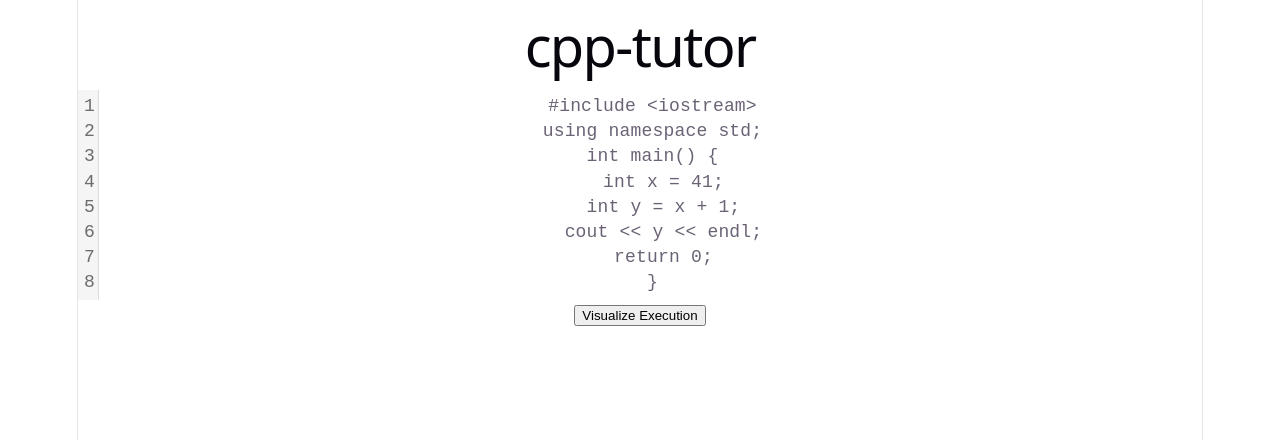
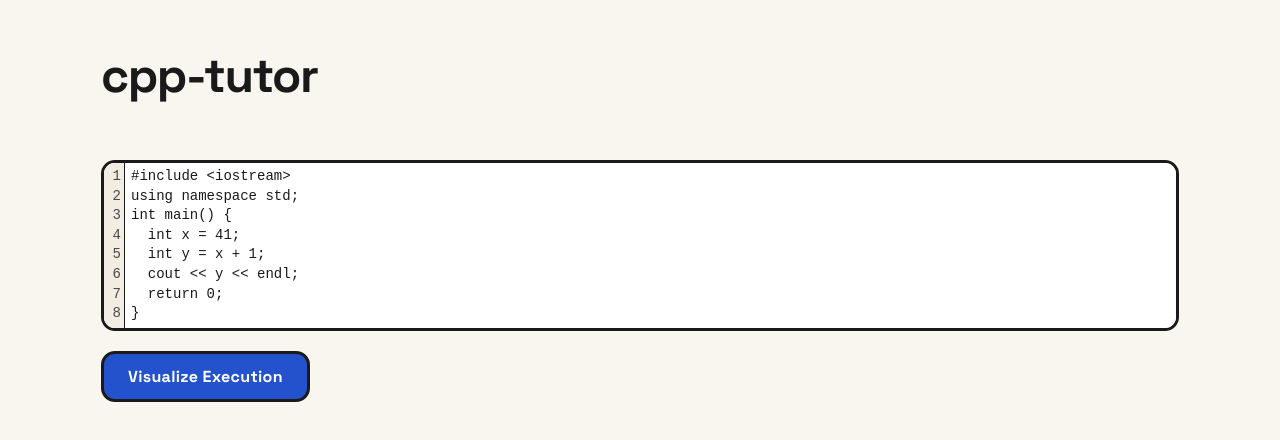
Before and after one commit to jmanoj0905/cpp-tutor, a React (Vite) app in the folder frontend/: page / in a window 1280 px wide. Shown: the top 440 px of the page. Built offline with nearby package versions, Linux system fonts and the light colour scheme; no server answers.

Commit message:
feat(frontend): WIP slider VCR, Bauhaus css overhaul, web fonts

```diff
--- a/frontend/index.html
+++ b/frontend/index.html
@@ -4,7 +4,13 @@
     <meta charset="UTF-8" />
     <link rel="icon" type="image/svg+xml" href="/favicon.svg" />
     <meta name="viewport" content="width=device-width, initial-scale=1.0" />
-    <title>frontend</title>
+    <link rel="preconnect" href="https://fonts.googleapis.com" />
+    <link rel="preconnect" href="https://fonts.gstatic.com" crossorigin />
+    <link
+      href="https://fonts.googleapis.com/css2?family=Space+Grotesk:wght@400;500;700&family=JetBrains+Mono:wght@400;500;700&display=swap"
+      rel="stylesheet"
+    />
+    <title>cpp-tutor</title>
   </head>
   <body>
     <div id="root"></div>
--- a/frontend/src/controls/Vcr.tsx
+++ b/frontend/src/controls/Vcr.tsx
@@ -1,14 +1,40 @@
 import type { usePlayer } from "../player/usePlayer";
 
 export function Vcr({ player }: { player: ReturnType<typeof usePlayer> }) {
-  const { index, total, first, prev, next, last } = player;
+  const { index, total, first, prev, next, last, goto } = player;
+  const max = Math.max(0, total - 1);
+
   return (
-    <div className="vcr">
-      <button onClick={first} disabled={index === 0}>&lt;&lt; First</button>
-      <button onClick={prev} disabled={index === 0}>&lt; Prev</button>
-      <button onClick={next} disabled={index === total - 1}>Next &gt;</button>
-      <button onClick={last} disabled={index === total - 1}>Last &gt;&gt;</button>
-      <span className="counter">Step {index + 1} of {total}</span>
+    <div className="vcr" aria-label="Execution controls">
+      <div className="timeline">
+        <label htmlFor="execution-step">Step timeline</label>
+        <input
+          id="execution-step"
+          aria-label="Execution step"
+          type="range"
+          min="0"
+          max={max}
+          step="1"
+          value={index}
+          onChange={(event) => goto(Number(event.currentTarget.value))}
+        />
+        <span className="counter">Step {index + 1} of {total}</span>
+      </div>
+
+      <div className="vcr-buttons">
+        <button onClick={first} disabled={index === 0}>
+          &lt;&lt; First
+        </button>
+        <button onClick={prev} disabled={index === 0}>
+          &lt; Prev
+        </button>
+        <button onClick={next} disabled={index === total - 1}>
+          Next &gt;
+        </button>
+        <button onClick={last} disabled={index === total - 1}>
+          Last &gt;&gt;
+        </button>
+      </div>
     </div>
   );
 }
--- a/frontend/src/index.css
+++ b/frontend/src/index.css
@@ -1,113 +1,327 @@
+/* ── Bauhaus Flat & Rounded theme ───────────────────────────── */
 :root {
-  --text: #6b6375;
-  --text-h: #08060d;
-  --bg: #fff;
-  --border: #e5e4e7;
-  --code-bg: #f4f3ec;
-  --accent: #aa3bff;
-  --accent-bg: rgba(170, 59, 255, 0.1);
-  --accent-border: rgba(170, 59, 255, 0.5);
-  --social-bg: rgba(244, 243, 236, 0.5);
-  --shadow:
-    rgba(0, 0, 0, 0.1) 0 10px 15px -3px, rgba(0, 0, 0, 0.05) 0 4px 6px -2px;
+  /* surfaces */
+  --bg: #f9f6f0;        /* cream */
+  --panel: #ffffff;     /* card fill */
+  --code-bg: #f2ede3;   /* warm code surface */
 
-  --sans: system-ui, 'Segoe UI', Roboto, sans-serif;
-  --heading: system-ui, 'Segoe UI', Roboto, sans-serif;
-  --mono: ui-monospace, Consolas, monospace;
+  /* ink */
+  --ink: #1a1a1a;       /* charcoal: text, borders, frames */
+  --ink-soft: #4a4a4a;  /* secondary text */
 
-  font: 18px/145% var(--sans);
-  letter-spacing: 0.18px;
-  color-scheme: light dark;
-  color: var(--text);
+  /* Bauhaus primaries — state indicators only */
+  --red: #d6322a;
+  --blue: #2452cc;
+  --yellow: #f4c20d;
+
+  /* structure */
+  --border: 3px solid var(--ink);
+  --border-thin: 2px solid var(--ink);
+  --radius: 14px;
+
+  --sans: 'Space Grotesk', system-ui, sans-serif;
+  --mono: 'JetBrains Mono', ui-monospace, Consolas, monospace;
+
+  font: 16px/1.5 var(--sans);
+  color-scheme: light;
+  color: var(--ink);
   background: var(--bg);
   font-synthesis: none;
   text-rendering: optimizeLegibility;
   -webkit-font-smoothing: antialiased;
   -moz-osx-font-smoothing: grayscale;
-
-  @media (max-width: 1024px) {
-    font-size: 16px;
-  }
 }
 
-@media (prefers-color-scheme: dark) {
-  :root {
-    --text: #9ca3af;
-    --text-h: #f3f4f6;
-    --bg: #16171d;
-    --border: #2e303a;
-    --code-bg: #1f2028;
-    --accent: #c084fc;
-    --accent-bg: rgba(192, 132, 252, 0.15);
-    --accent-border: rgba(192, 132, 252, 0.5);
-    --social-bg: rgba(47, 48, 58, 0.5);
-    --shadow:
-      rgba(0, 0, 0, 0.4) 0 10px 15px -3px, rgba(0, 0, 0, 0.25) 0 4px 6px -2px;
-  }
+* {
+  box-sizing: border-box;
+}
 
-  #social .button-icon {
-    filter: invert(1) brightness(2);
-  }
+body {
+  margin: 0;
+  background: var(--bg);
 }
 
 #root {
   width: 1126px;
   max-width: 100%;
   margin: 0 auto;
-  text-align: center;
-  border-inline: 1px solid var(--border);
   min-height: 100svh;
-  display: flex;
-  flex-direction: column;
-  box-sizing: border-box;
+  padding: 0 24px 64px;
 }
 
-body {
-  margin: 0;
+/* ── Typography ──────────────────────────────────────────────── */
+h1 {
+  font-family: var(--sans);
+  font-weight: 700;
+  font-size: 48px;
+  letter-spacing: -1.5px;
+  color: var(--ink);
+  margin: 40px 0 28px;
 }
 
-h1,
-h2 {
-  font-family: var(--heading);
-  font-weight: 500;
-  color: var(--text-h);
+h3 {
+  font-family: var(--sans);
+  font-weight: 700;
+  font-size: 14px;
+  letter-spacing: 1.5px;
+  text-transform: uppercase;
+  margin: 0 0 14px;
+  color: var(--ink);
 }
 
-h1 {
-  font-size: 56px;
-  letter-spacing: -1.68px;
-  margin: 32px 0;
-  @media (max-width: 1024px) {
-    font-size: 36px;
-    margin: 20px 0;
-  }
-}
-h2 {
-  font-size: 24px;
-  line-height: 118%;
-  letter-spacing: -0.24px;
-  margin: 0 0 8px;
-  @media (max-width: 1024px) {
-    font-size: 20px;
-  }
-}
 p {
   margin: 0;
 }
 
-code,
+/* ── App shell ───────────────────────────────────────────────── */
+.app {
+  display: flex;
+  flex-direction: column;
+  gap: 20px;
+}
+
+/* ── Editor ──────────────────────────────────────────────────── */
+.editor {
+  border: var(--border);
+  border-radius: var(--radius);
+  overflow: hidden;
+  background: var(--panel);
+}
+
+.editor .cm-editor {
+  font-family: var(--mono);
+  font-size: 14px;
+  background: var(--panel);
+}
+
+.editor .cm-editor.cm-focused {
+  outline: none;
+}
+
+.editor .cm-gutters {
+  background: var(--code-bg);
+  border-right: var(--border-thin);
+  color: var(--ink-soft);
+}
+
+.editor .cm-activeLine,
+.editor .cm-activeLineGutter {
+  background: rgba(244, 194, 13, 0.18);
+}
+
+/* ── Run button ──────────────────────────────────────────────── */
+.run {
+  align-self: flex-start;
+  font-family: var(--sans);
+  font-weight: 700;
+  font-size: 16px;
+  letter-spacing: 0.3px;
+  color: #fff;
+  background: var(--blue);
+  border: var(--border);
+  border-radius: var(--radius);
+  padding: 12px 24px;
+  cursor: pointer;
+  transition: background 0.15s, transform 0.05s;
+}
+
+.run:hover {
+  background: var(--red);
+}
+
+.run:active {
+  transform: translateY(1px);
+}
+
+/* ── Error ───────────────────────────────────────────────────── */
+.error {
+  font-family: var(--mono);
+  font-size: 13px;
+  color: var(--ink);
+  background: rgba(214, 50, 42, 0.1);
+  border: var(--border);
+  border-color: var(--red);
+  border-radius: var(--radius);
+  padding: 16px;
+  margin: 0;
+  white-space: pre-wrap;
+}
+
+/* ── Visualization grid ──────────────────────────────────────── */
+.viz {
+  display: grid;
+  grid-template-columns: 1fr 1fr;
+  gap: 20px;
+  align-items: start;
+}
+
+.left,
+.right {
+  display: flex;
+  flex-direction: column;
+  gap: 20px;
+  min-width: 0;
+}
+
+@media (max-width: 900px) {
+  .viz {
+    grid-template-columns: 1fr;
+  }
+}
+
+/* ── Code view ───────────────────────────────────────────────── */
+.codeview {
+  font-family: var(--mono);
+  font-size: 14px;
+  line-height: 1.7;
+  background: var(--panel);
+  border: var(--border);
+  border-radius: var(--radius);
+  padding: 16px 0;
+  margin: 0;
+  overflow-x: auto;
+}
+
+.codeview .line {
+  display: flex;
+  gap: 14px;
+  padding: 0 18px;
+  border-left: 4px solid transparent;
+}
+
+.codeview .line.active {
+  background: var(--yellow);
+  border-left-color: var(--ink);
+}
+
+.codeview .lineno {
+  color: var(--ink-soft);
+  user-select: none;
+  text-align: right;
+  min-width: 22px;
+}
+
+.codeview .line.active .lineno {
+  color: var(--ink);
+  font-weight: 700;
+}
+
+.codeview .src {
+  white-space: pre;
+  color: var(--ink);
+}
+
+/* ── stdout ──────────────────────────────────────────────────── */
+.stdout {
+  font-family: var(--mono);
+  font-size: 14px;
+  color: #fff;
+  background: var(--ink);
+  border: var(--border);
+  border-radius: var(--radius);
+  padding: 16px;
+  margin: 0;
+  min-height: 56px;
+  white-space: pre-wrap;
+}
+
+/* ── Stack view ──────────────────────────────────────────────── */
+.stack {
+  background: var(--panel);
+  border: var(--border);
+  border-radius: var(--radius);
+  padding: 18px;
+}
+
+.frame {
+  border: var(--border-thin);
+  border-radius: 10px;
+  overflow: hidden;
+  margin-bottom: 14px;
+}
+
+.frame:last-child {
+  margin-bottom: 0;
+}
+
+.frame-name {
+  font-family: var(--mono);
+  font-weight: 700;
+  font-size: 13px;
+  color: #fff;
+  background: var(--blue);
+  padding: 8px 12px;
+  border-bottom: var(--border-thin);
+}
+
+.frame table {
+  width: 100%;
+  border-collapse: collapse;
+  font-family: var(--mono);
+  font-size: 13px;
+}
+
+.frame td {
+  padding: 7px 12px;
+  border-top: 1px solid var(--border);
+  border-top: 1px solid rgba(26, 26, 26, 0.12);
+}
+
+.frame tr:first-child td {
+  border-top: none;
+}
+
+.var-name {
+  color: var(--ink-soft);
+  width: 40%;
+}
+
+.var-val {
+  color: var(--ink);
+  font-weight: 500;
+}
+
+/* ── VCR controls ────────────────────────────────────────────── */
+.vcr {
+  display: flex;
+  flex-wrap: wrap;
+  align-items: center;
+  gap: 10px;
+}
+
+.vcr button {
+  font-family: var(--sans);
+  font-weight: 500;
+  font-size: 14px;
+  color: var(--ink);
+  background: var(--panel);
+  border: var(--border-thin);
+  border-radius: 10px;
+  padding: 8px 14px;
+  cursor: pointer;
+  transition: background 0.15s, color 0.15s;
+}
+
+.vcr button:hover:not(:disabled) {
+  background: var(--ink);
+  color: #fff;
+}
+
+.vcr button:disabled {
+  opacity: 0.35;
+  cursor: not-allowed;
+}
+
 .counter {
   font-family: var(--mono);
-  display: inline-flex;
-  border-radius: 4px;
-  color: var(--text-h);
-}
-
-code {
-  font-size: 15px;
-  line-height: 135%;
-  padding: 4px 8px;
-  background: var(--code-bg);
+  font-weight: 700;
+  font-size: 13px;
+  color: var(--ink);
+  background: var(--yellow);
+  border: var(--border-thin);
+  border-radius: 10px;
+  padding: 7px 14px;
+  margin-left: auto;
 }
 
 /* ── Memory view ─────────────────────────────────────────────── */
```
Also changed, not shown: 1 other file (tests, documents, lock files or other folders).
